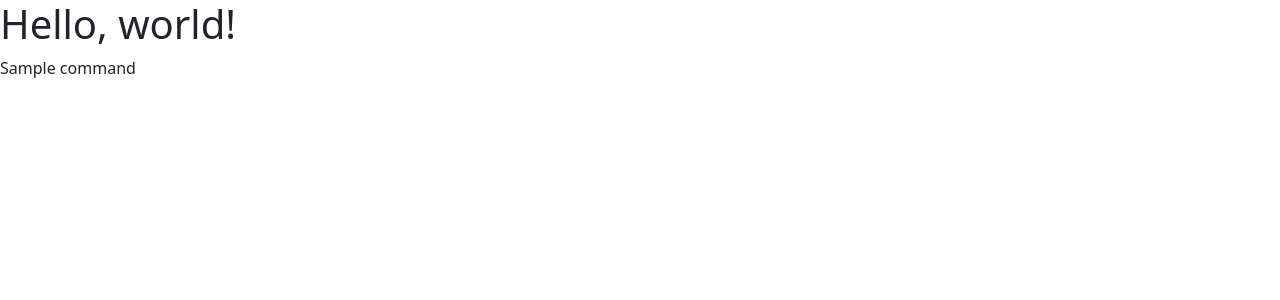
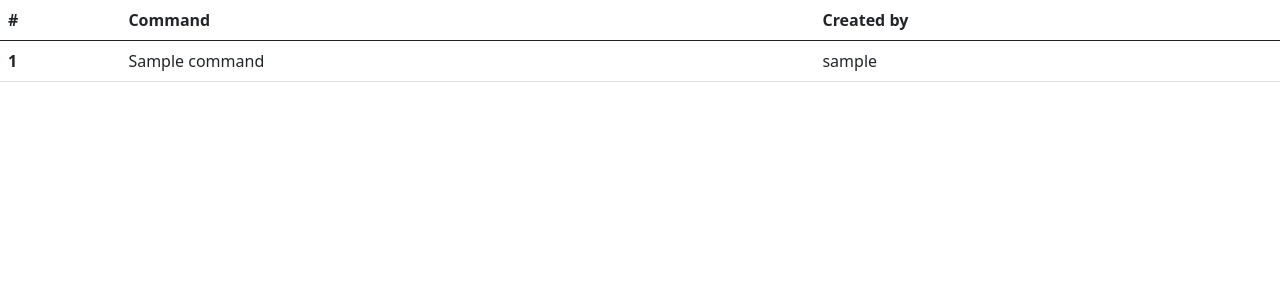
Before and after one commit to malagacj/Commands, a Django app: page /terminal/ in a window 1280 px wide. Shown: the top 300 px of the page. Run offline with Django 4.2, Linux system fonts and the light colour scheme; tables that the repository leaves empty hold one stand-in row (values such as "Sample post").

Commit message:
Adapting command_list.html to use base.html

```diff
--- a/terminal/templates/terminal/command_list.html
+++ b/terminal/templates/terminal/command_list.html
@@ -1,32 +1,22 @@
-<!doctype html>
-<html lang="en">
-  <head>
-    <!-- Required meta tags -->
-    <meta charset="utf-8">
-    <meta name="viewport" content="width=device-width, initial-scale=1">
+{% extends 'base.html' %}
 
-    <!-- Bootstrap CSS -->
-    <link href="https://cdn.jsdelivr.net/npm/bootstrap@5.0.2/dist/css/bootstrap.min.css" rel="stylesheet" integrity="sha384-EVSTQN3/azprG1Anm3QDgpJLIm9Nao0Yz1ztcQTwFspd3yD65VohhpuuCOmLASjC" crossorigin="anonymous">
-
-    <title>Hello, world!</title>
-  </head>
-  <body>
-    <h1>Hello, world!</h1>
-
-    <!-- Optional JavaScript; choose one of the two! -->
-
-    <!-- Option 1: Bootstrap Bundle with Popper -->
-    <script src="https://cdn.jsdelivr.net/npm/bootstrap@5.0.2/dist/js/bootstrap.bundle.min.js" integrity="sha384-MrcW6ZMFYlzcLA8Nl+NtUVF0sA7MsXsP1UyJoMp4YLEuNSfAP+JcXn/tWtIaxVXM" crossorigin="anonymous"></script>
-
-    <!-- Option 2: Separate Popper and Bootstrap JS -->
-    <!--
-    <script src="https://cdn.jsdelivr.net/npm/@popperjs/core@2.9.2/dist/umd/popper.min.js" integrity="sha384-IQsoLXl5PILFhosVNubq5LC7Qb9DXgDA9i+tQ8Zj3iwWAwPtgFTxbJ8NT4GN1R8p" crossorigin="anonymous"></script>
-    <script src="https://cdn.jsdelivr.net/npm/bootstrap@5.0.2/dist/js/bootstrap.min.js" integrity="sha384-cVKIPhGWiC2Al4u+LWgxfKTRIcfu0JTxR+EQDz/bgldoEyl4H0zUF0QKbrJ0EcQF" crossorigin="anonymous"></script>
-    -->
-  </body>
-</html>
-
-
-{% for elem in object_list %}
- {{ elem}}
-{% endfor%}
+{% block content %}
+<table class="table">
+  <thead>
+    <tr>
+      <th scope="col">#</th>
+      <th scope="col">Command</th>
+      <th scope="col">Created by</th>
+    </tr>
+  </thead>
+  <tbody>
+    {% for elem in object_list %}
+    <tr>
+      <th scope="row">{{ forloop.counter }}</th>
+      <td>{{ elem.name }}</td>
+      <td>{{ elem.created_by }}</td>
+    </tr>
+    {% endfor%}
+  </tbody>
+</table>
+{% endblock content %}
```
